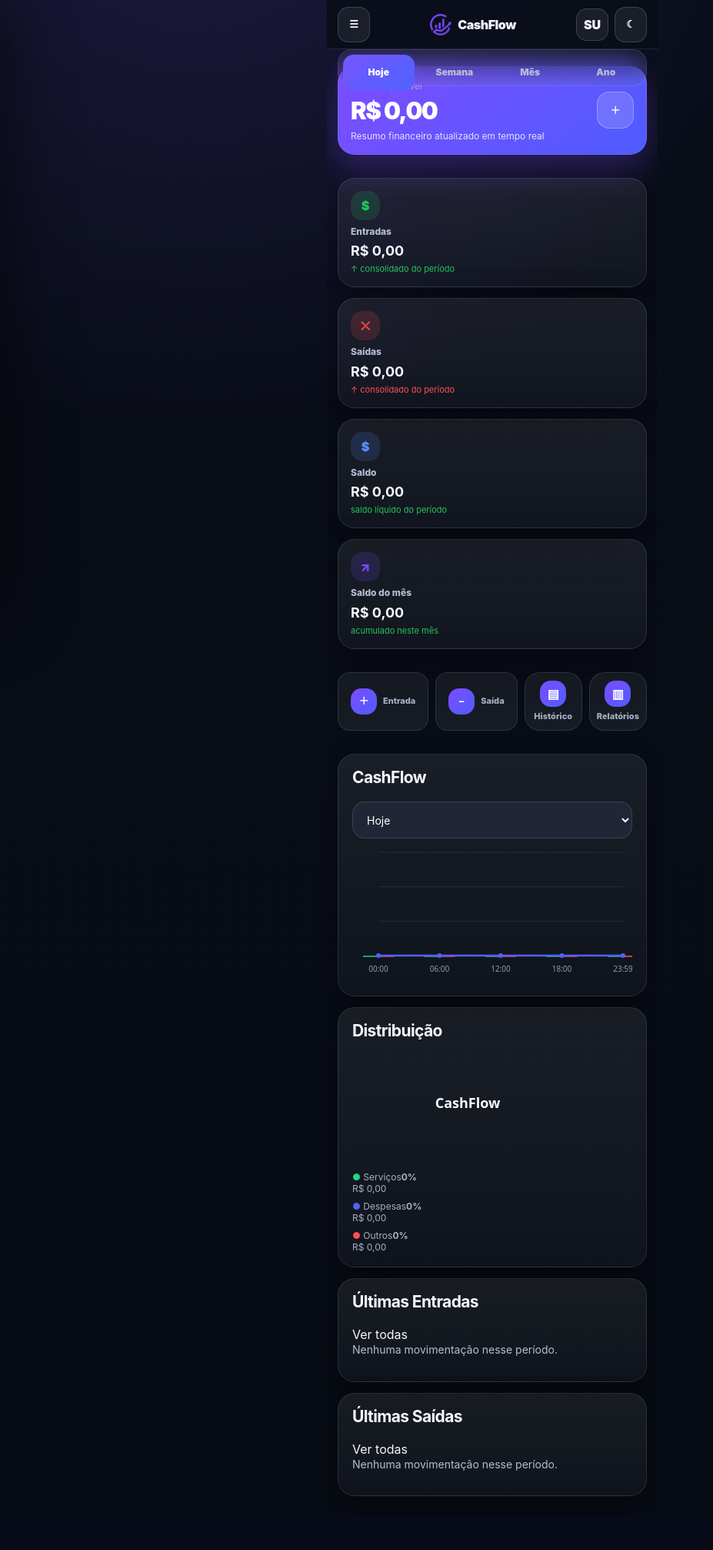
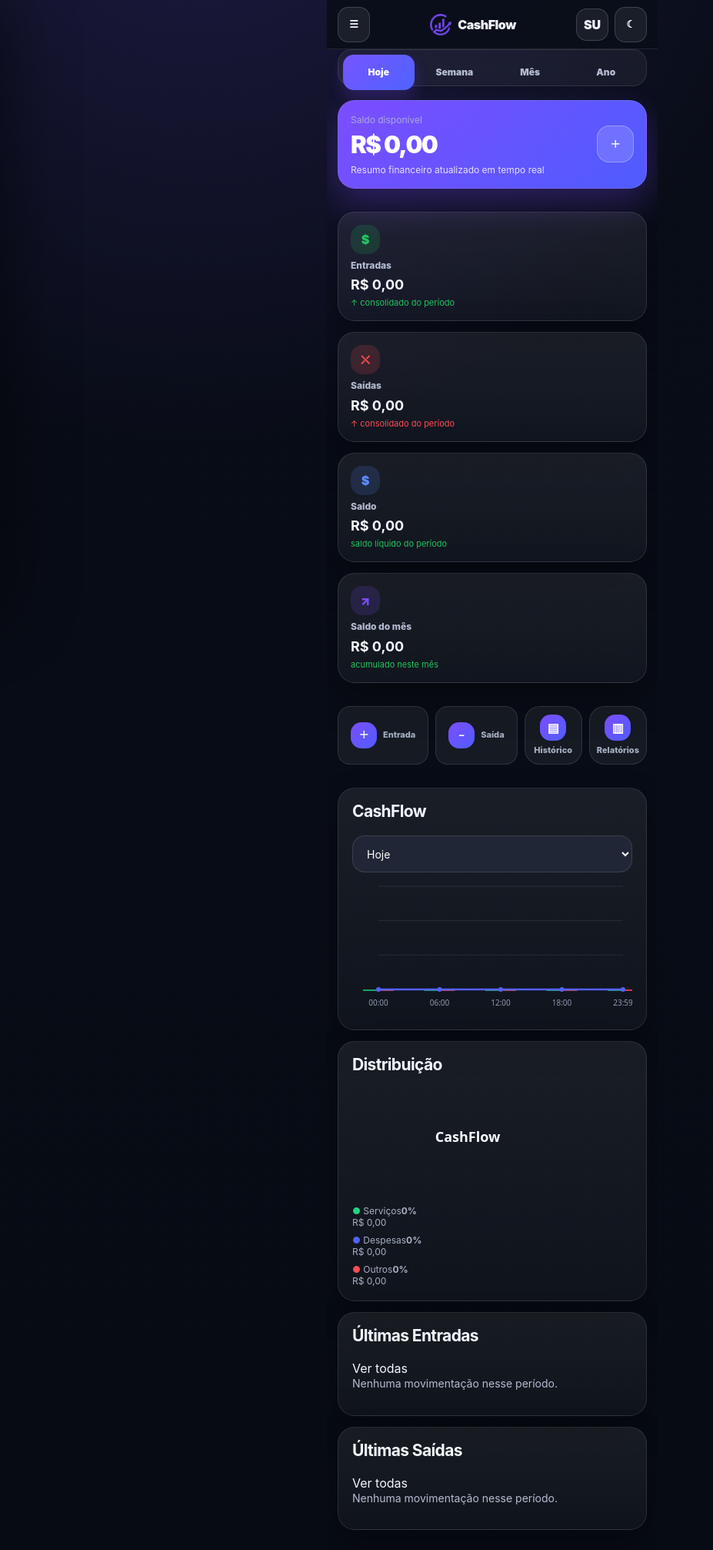
Before and after one commit to AdrianKoll/CashFlow, a Flask app: page / in a window 1280 px wide. Shown: the whole page at 77% size, without its empty margins (0-927 px from the left). Before the commit the page ends 1943 px from the top, so only its background shows below. Run offline with Flask 3, Linux system fonts and the light colour scheme; the visitor is signed in with stand-in values (Sample User, id 1); data that the repository does not hold is empty; parts of the project's set-up code (start-up, migrations or seed data) failed here and were passed over; some libraries are stand-ins or nearby versions.

Commit message:
fix(ui): abas de período não cobrem mais o topo do primeiro card
O CSS de sobreposição definia padding-top de 86px no .main com !important,
mas as abas de período são position:fixed (64px + 48px de altura), então
cobriam o título do card "Saldo disponível" no celular. Páginas com abas
agora reservam o espaço (topo + abas + 18px).

Co-Authored-By: Claude Sonnet 5.5 <noreply@anthropic.com>
Claude-Session: https://claude.ai/code/session_01VZ3U1FJjPcHNyMqo3i3nPV

```diff
--- a/static/css/mobile-ui-final-aplicado.css
+++ b/static/css/mobile-ui-final-aplicado.css
@@ -109,6 +109,12 @@ body.drawer-open #backdrop,
   flex-direction:column!important;
   gap:16px!important;
   overflow:visible!important;
+}
+
+/* As abas de período são fixas (position:fixed em mobile-final.css): sem este
+   espaço extra elas cobrem o topo do primeiro card. */
+body:not(.no-period-tabs) .main{
+  padding-top:calc(var(--top, 64px) + var(--tabs, 48px) + 18px)!important;
 }
 
 /* Header mobile */
```
